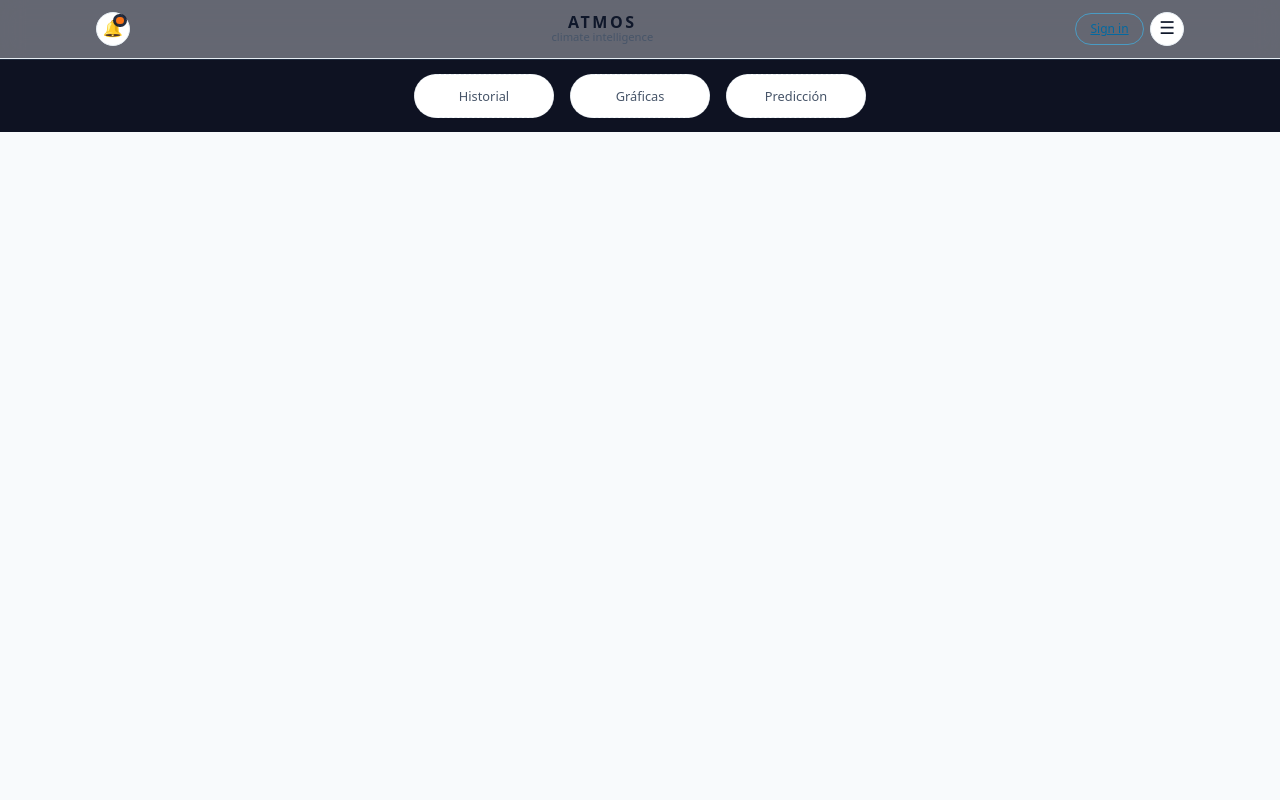
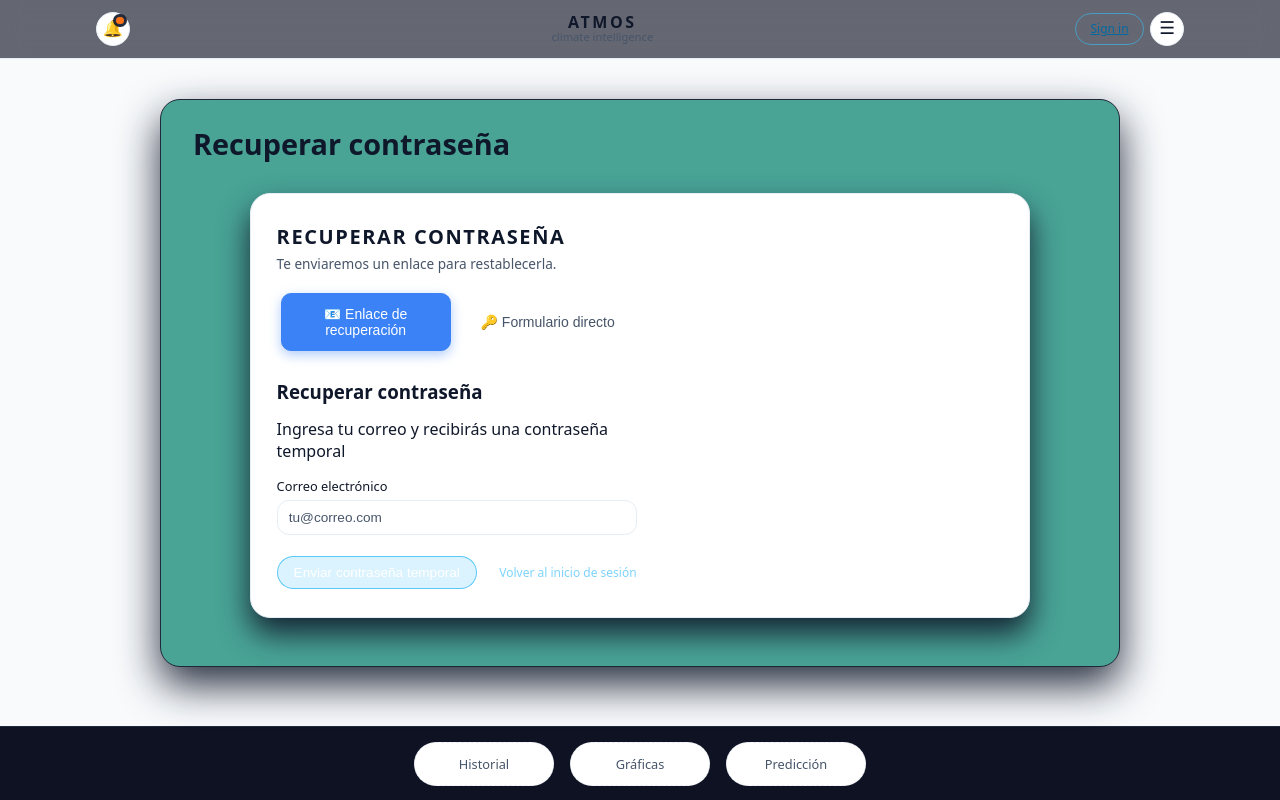
Before and after one commit to Anais-RV/atmos, a React (Vite) app in the folder frontend/: page /password-reset/1 in a window 1280 px wide. Built offline with nearby package versions, Linux system fonts and the light colour scheme.

Commit message:
Update increment token

```diff
--- a/frontend/src/App.jsx
+++ b/frontend/src/App.jsx
@@ -38,6 +38,7 @@ function App() {
           <Route path="/forecast" element={<ForecastPage />} />
           <Route path="/forecast-extended" element={<ForecastExtendedPage />} />
           <Route path="/password-reset" element={<PasswordResetPage />} />
+          <Route path="/password-reset/:token" element={<PasswordResetPage />} />
         </Routes>
 
           <Footer />
--- a/frontend/src/components/auth/passwordreset/PasswordResetForm.jsx
+++ b/frontend/src/components/auth/passwordreset/PasswordResetForm.jsx
@@ -1,13 +1,17 @@
 import { useState } from "react";
-import { Link } from "react-router-dom";
+import { Link, useParams, useNavigate } from "react-router-dom";
 
 function PasswordResetForm() {
 	const [email, setEmail] = useState("");
 	const [newPassword, setNewPassword] = useState("");
 	const [confirmPassword, setConfirmPassword] = useState("");
+	const [manualToken, setManualToken] = useState("");
 	const [message, setMessage] = useState("");
 	const [isError, setIsError] = useState(false);
 	const [loading, setLoading] = useState(false);
+
+	const { token: paramToken } = useParams();
+	const navigate = useNavigate();
 
 	const validateEmail = (value) => {
 		return /^[^\s@]+@[^\s@]+\.[^\s@]+$/.test(value);
@@ -23,10 +27,15 @@ function PasswordResetForm() {
 		setIsError(false);
 
 		// Validaciones
+		const tokenToSend = paramToken || manualToken;
+
+		if (!tokenToSend) {
+			// if no token in URL, require email (user may be using direct form)
 			if (!validateEmail(email)) {
 				setIsError(true);
-			setMessage("Por favor ingresa un correo electrónico válido.");
+				setMessage("Por favor ingresa un correo electrónico válido o pega el token.");
 				return;
+			}
 		}
 
 		if (!validatePassword(newPassword)) {
@@ -43,21 +52,28 @@ function PasswordResetForm() {
 
 		setLoading(true);
 		try {
+			const body = {
+				new_password: newPassword,
+				new_password_confirm: confirmPassword,
+			};
+
+			if (paramToken || manualToken) body.token = tokenToSend;
+			else body.email = email.trim().toLowerCase();
+
 			const res = await fetch("/api/password-reset/confirm/", {
 				method: "POST",
 				headers: { "Content-Type": "application/json" },
-				body: JSON.stringify({
-					new_password: newPassword,
-					confirm_password: confirmPassword,
-				}),
+				body: JSON.stringify(body),
 			});
 
 			if (res.ok) {
 				setIsError(false);
-				setMessage("¡Contraseña restablecida exitosamente! Puedes iniciar sesión con tu nueva contraseña.");
+				setMessage("¡Contraseña restablecida exitosamente! Serás redirigido al inicio de sesión.");
 				setEmail("");
 				setNewPassword("");
 				setConfirmPassword("");
+				setManualToken("");
+				setTimeout(() => navigate('/login'), 1600);
 			} else {
 				let text = "Hubo un error al restablecer la contraseña.";
 				try {
@@ -65,6 +81,8 @@ function PasswordResetForm() {
 					if (data && data.detail) text = data.detail;
 					else if (data && data.email) text = Array.isArray(data.email) ? data.email.join(" ") : data.email;
 					else if (data && data.new_password) text = Array.isArray(data.new_password) ? data.new_password.join(" ") : data.new_password;
+					else if (data && data.new_password_confirm) text = Array.isArray(data.new_password_confirm) ? data.new_password_confirm.join(" ") : data.new_password_confirm;
+					else if (data && data.token) text = Array.isArray(data.token) ? data.token.join(" ") : data.token;
 				} catch (err) {
 					// ignore JSON parse error
 				}
@@ -83,6 +101,19 @@ function PasswordResetForm() {
 		<form className="auth-form" onSubmit={handleSubmit} aria-labelledby="password-reset-form-title">
 			<h3 id="password-reset-form-title">Restablecer contraseña</h3>
 
+			{paramToken ? (
+				<div className="auth-field">
+					<label className="auth-label">Token (desde la URL)</label>
+					<input
+						className="auth-input"
+						type="text"
+						value={paramToken}
+						readOnly
+						aria-readonly="true"
+					/>
+				</div>
+			) : (
+				<>
 					<div className="auth-field">
 						<label htmlFor="reset-email" className="auth-label">
 							Correo electrónico
@@ -94,10 +125,25 @@ function PasswordResetForm() {
 							placeholder="tu@correo.com"
 							value={email}
 							onChange={(e) => setEmail(e.target.value)}
-					required
 							aria-required="true"
 						/>
 					</div>
+
+					<div className="auth-field">
+						<label htmlFor="manual-token" className="auth-label">
+							Token (opcional)
+						</label>
+						<input
+							id="manual-token"
+							type="text"
+							className="auth-input"
+							placeholder="Pega aquí el token si lo tienes"
+							value={manualToken}
+							onChange={(e) => setManualToken(e.target.value)}
+						/>
+					</div>
+				</>
+			)}
 
 			<div className="auth-field">
 				<label htmlFor="new-password" className="auth-label">
--- a/frontend/src/components/auth/passwordreset/PasswordResetMail.jsx
+++ b/frontend/src/components/auth/passwordreset/PasswordResetMail.jsx
@@ -43,8 +43,9 @@ function PasswordResetRequest() {
             });
 
             let text = "El correo no está registrado o hubo un error.";
+            let data = null;
             try {
-                const data = await res.json();
+                data = await res.json();
                 if (data && data.detail) text = data.detail;
                 else if (data && data.email) text = Array.isArray(data.email) ? data.email.join(" ") : data.email;
             } catch (err) {
@@ -53,8 +54,17 @@ function PasswordResetRequest() {
 
             if (res.ok) {
                 setIsError(false);
-                setMessage("✅ Contraseña temporal enviada a tu correo. Revisa tu bandeja de entrada.");
-                setEmail("");
+                // If backend returns the token (for testing/dev), show link
+                if (data && data.token) {
+                    setMessage(
+                        "✅ Enviado. También puedes usar el siguiente enlace: " +
+                        window.location.origin + "/password-reset/" + data.token
+                    );
+                    setEmail("");
+                } else {
+                    setMessage("✅ Contraseña temporal enviada a tu correo. Revisa tu bandeja de entrada.");
+                    setEmail("");
+                }
             } else {
                 setIsError(true);
                 setMessage(text);
```
Lines whose indentation alone changed are shown as unchanged.
